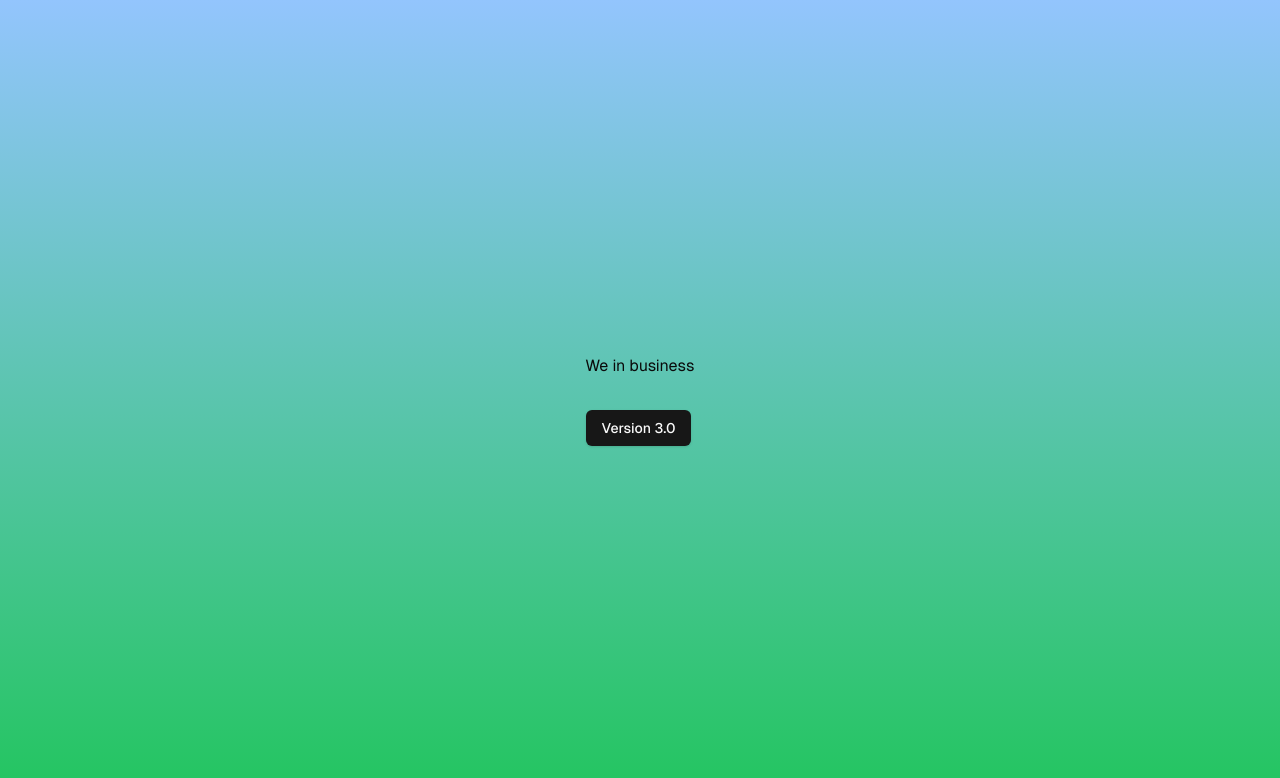
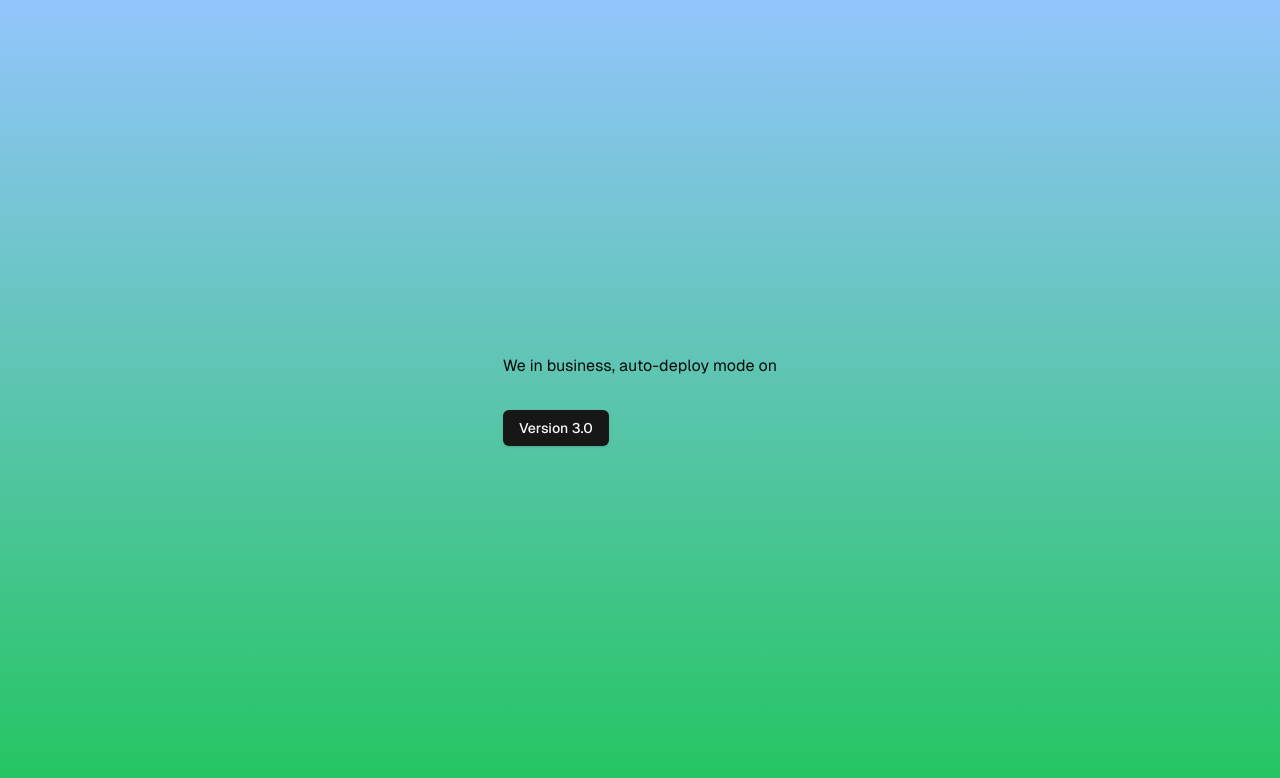
Before and after one commit to Elgius/theme_park, a Next.js app: page / in a window 1280 px wide. Shown: the top 778 px of the page. Built offline with nearby package versions, Linux system fonts and the light colour scheme.

Commit message:
autodeploy pt2

```diff
--- a/src/app/page.tsx
+++ b/src/app/page.tsx
@@ -7,7 +7,7 @@ export default function Home() {
   return (
     <div className="grid grid-rows-[20px_1fr_20px] items-center justify-items-center min-h-screen p-8 pb-20 gap-16 sm:p-20 font-[family-name:var(--font-geist-sans)] bg-gradient-to-b from-blue-300 to-green-500">
       <main className="flex flex-col gap-8 row-start-2 items-center sm:items-start">
-        <div>We in business</div>
+        <div>We in business, auto-deploy mode on</div>
         <div>
           <Link href="/main">
             <Button>Version 3.0</Button>
```
